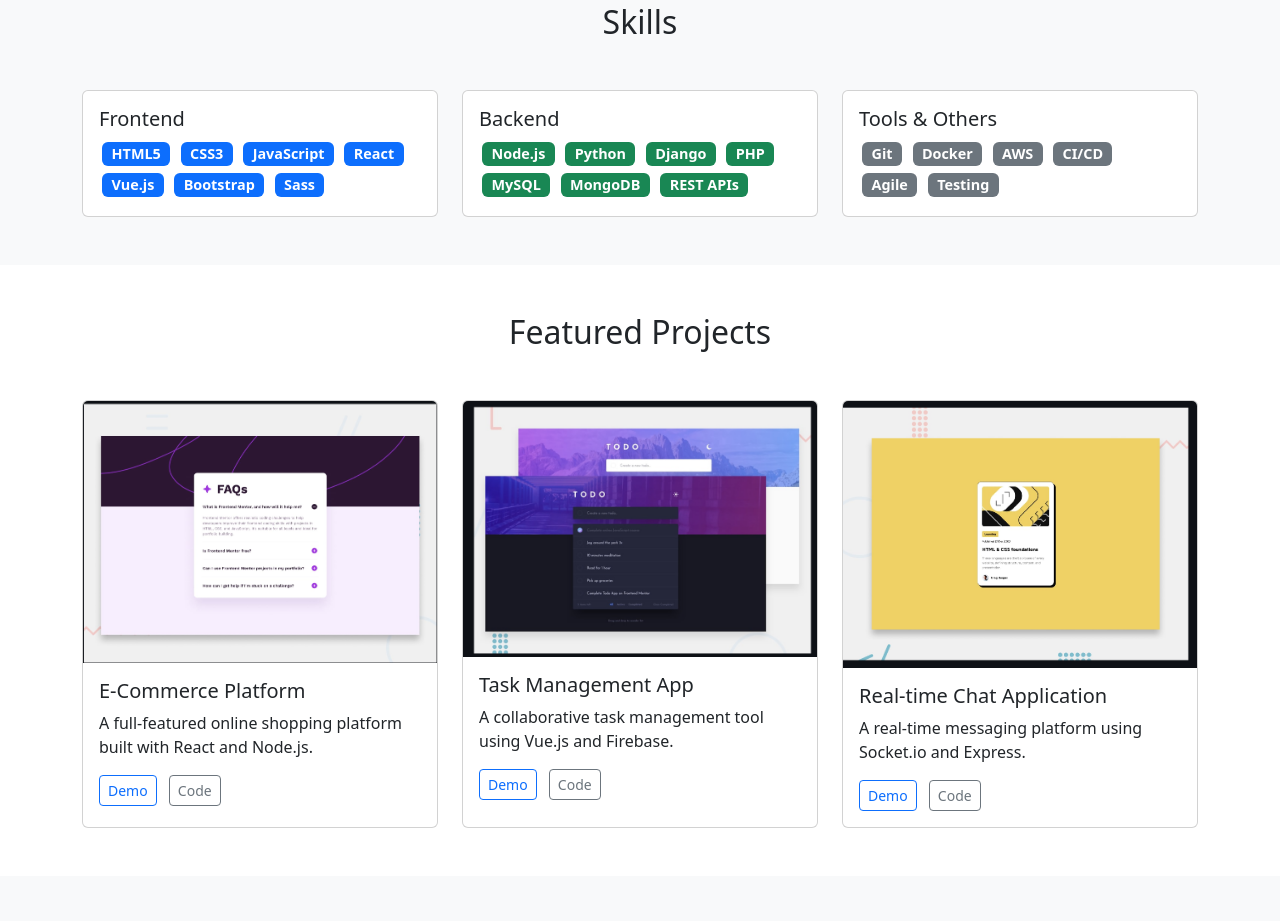
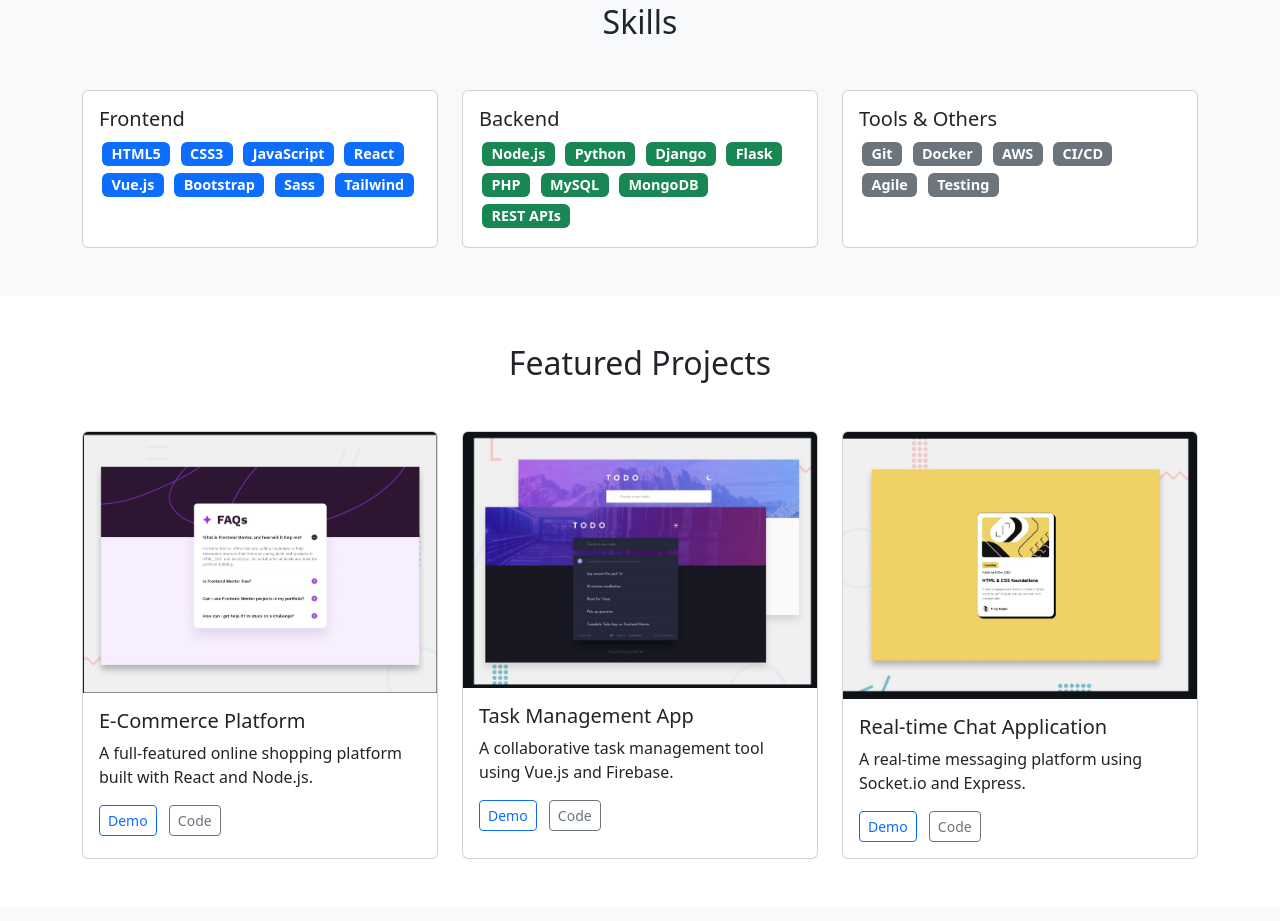
Before and after one commit to kiganyamburu/Port-folio, a plain HTML site: page index.html in a window 1280 px wide. Shown: the part 1407-2328 px from the top of the page. Drawn offline with nearby package versions, Linux system fonts and the light colour scheme.

Commit message:
added flask

```diff
--- a/index.html
+++ b/index.html
@@ -112,7 +112,7 @@
                   <span class="badge bg-primary skill-badge">Vue.js</span>
                   <span class="badge bg-primary skill-badge">Bootstrap</span>
                   <span class="badge bg-primary skill-badge">Sass</span>
-                  <span class="badge bg-primary skill-badge"></span>
+                  <span class="badge bg-primary skill-badge">Tailwind</span>
 
                 </div>
               </div>
@@ -126,6 +126,7 @@
                   <span class="badge bg-success skill-badge">Node.js</span>
                   <span class="badge bg-success skill-badge">Python</span>
                   <span class="badge bg-success skill-badge">Django</span>
+                  <span class="badge bg-success skill-badge">Flask</span>
                   <span class="badge bg-success skill-badge">PHP</span>
                   <span class="badge bg-success skill-badge">MySQL</span>
                   <span class="badge bg-success skill-badge">MongoDB</span>
```
